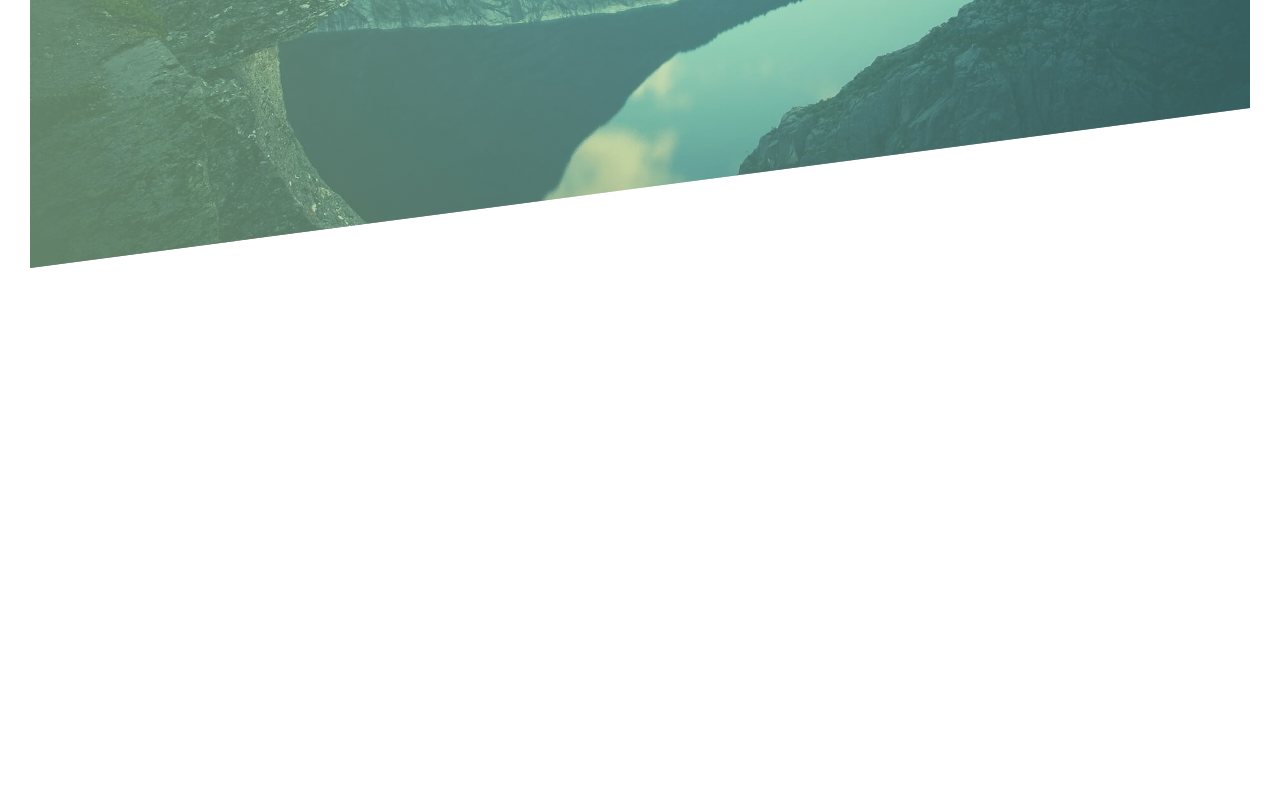
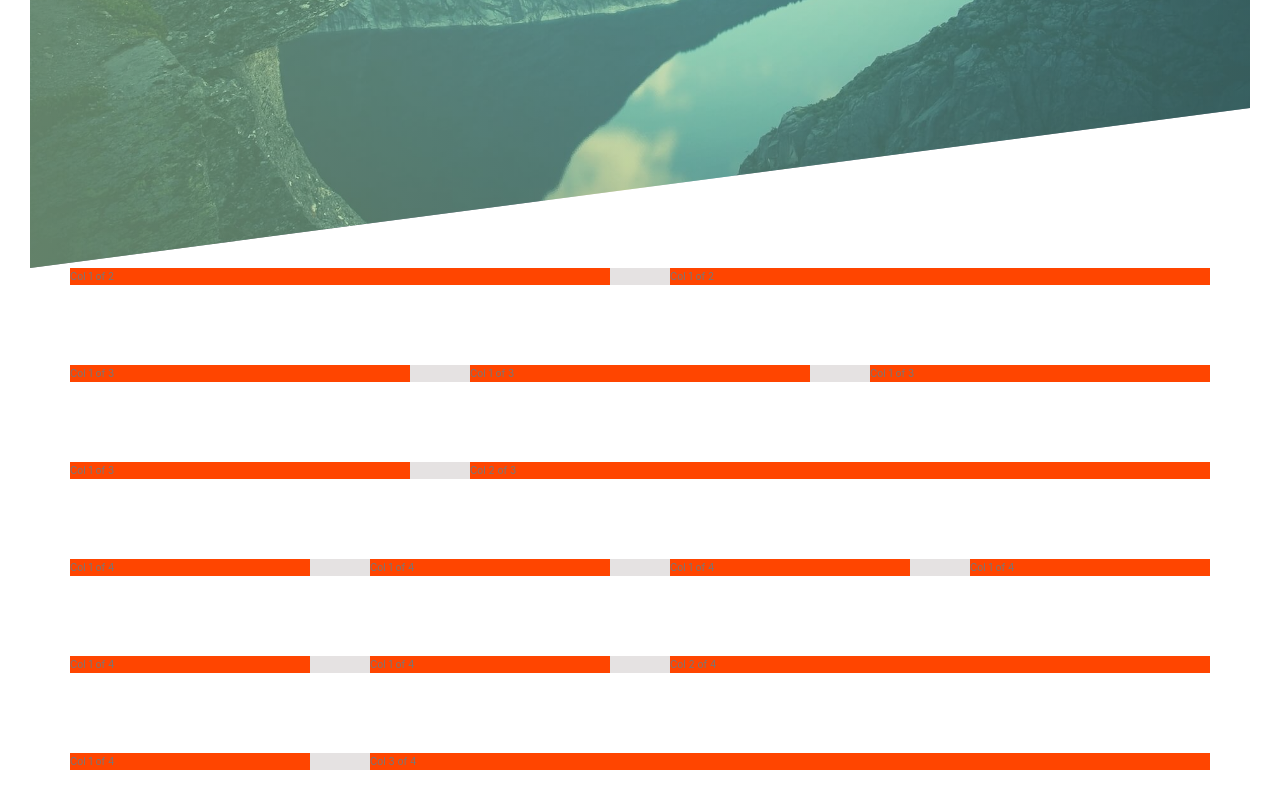
Before and after one commit to jbuican14/outdoor_website, a React (Create React App) app: page / in a window 1280 px wide. Shown: the part 522-1322 px from the top of the page. Before the commit the page ends 820 px from the top, so only its background shows below. Built offline with nearby package versions, Linux system fonts and the light colour scheme.

Commit message:
build grid layout

```diff
--- a/src/App.js
+++ b/src/App.js
@@ -1,11 +1,14 @@
 import './sass/index.scss';
 
 import Header from './components/Header';
+import CustomGrid from './components/CustomGrid';
+
 
 function App() {
   return (
     <div className="App">
       <Header />
+      <CustomGrid />
     </div>
   );
 }
--- /dev/null
+++ b/src/components/CustomGrid.jsx
@@ -0,0 +1,49 @@
+import React from 'react';
+
+const CustomGrid = () => {
+  return (
+    <section className="grid-test">
+      <div className="row">
+        <div className="col-1-of-2">
+          Col 1 of 2
+        </div>
+        <div className="col-1-of-2">
+          Col 1 of 2
+        </div>
+      </div>
+
+      <div className="row">
+        <div className="col-1-of-3">Col 1 of 3</div>
+        <div className="col-1-of-3">Col 1 of 3</div>
+        <div className="col-1-of-3">Col 1 of 3</div>
+      </div>
+
+      <div className="row">
+        <div className="col-1-of-3">Col 1 of 3</div>
+        <div className="col-2-of-3">Col 2 of 3</div>
+      </div>
+
+      <div className="row">
+        <div className="col-1-of-4">Col 1 of 4</div>
+        <div className="col-1-of-4">Col 1 of 4</div>
+        <div className="col-1-of-4">Col 1 of 4</div>
+        <div className="col-1-of-4">Col 1 of 4</div>
+      </div>
+
+      <div className="row">
+        <div className="col-1-of-4">Col 1 of 4</div>
+        <div className="col-1-of-4">Col 1 of 4</div>
+        <div className="col-2-of-4">Col 2 of 4</div>
+      </div>
+
+      <div className="row">
+        <div className="col-1-of-4">Col 1 of 4</div>
+        <div className="col-3-of-4">Col 3 of 4</div>
+      </div>
+
+    </section>
+
+  )
+}
+
+export default CustomGrid;
--- a/src/sass/abstracts/_variables.scss
+++ b/src/sass/abstracts/_variables.scss
@@ -1,7 +1,14 @@
+// COLORS
 $color-primary: #55c57a;
 $color-primary-light: rgb(175, 236, 164);
 $color-primary-dark: rgb(88, 163, 138);
 
 $color-white: rgb(255, 255, 255);
 $color-grey: rgb(119, 119, 119);
+$color-grey-light: rgb(229, 226, 226);
 $color-black: rgb(0, 0, 0);
+
+// GRID
+$grid-width: 114rem;
+$gutter-vertical: 8rem;
+$gutter-horizontal: 6rem;
--- a/src/sass/index.scss
+++ b/src/sass/index.scss
@@ -9,6 +9,7 @@
 
 @import "components/_button";
 
+@import "layout/_grid";
 @import "layout/_header";
 
 @import "pages/_home";
--- /dev/null
+++ b/src/sass/layout/_grid.scss
@@ -0,0 +1,45 @@
+.row {
+  max-width: $grid-width;
+  background-color: $color-grey-light;
+  margin: 0 auto;
+
+  &:not(:last-child) {
+    margin-bottom: $gutter-vertical;
+  }
+
+  @include clearfix;
+
+  [class^="col-"] {
+    background-color: orangered;
+    float: left;
+
+    &:not(:last-child) {
+      margin-right: $gutter-horizontal;
+    }
+  }
+
+  .col-1-of-2 {
+    width: calc((100% - #{$gutter-horizontal}) / 2);
+  }
+
+  .col-1-of-3 {
+    width: calc((100% - 2* #{$gutter-horizontal}) / 3);
+  }
+
+  .col-2-of-3 {
+    width: calc(2* ((100% - 2* #{$gutter-horizontal}) / 3)  + #{$gutter-horizontal});
+  }
+
+  .col-1-of-4 {
+    width: calc((100% - 3* #{$gutter-horizontal}) / 4);
+  }
+
+  .col-2-of-4 {
+    width: calc(2* ((100% - 3* #{$gutter-horizontal}) / 4)  + #{$gutter-horizontal});
+  }
+
+  .col-3-of-4 {
+    width: calc(3 * ((100% - 3* #{$gutter-horizontal}) / 4)  + 2*#{$gutter-horizontal});
+  }
+
+}
```
